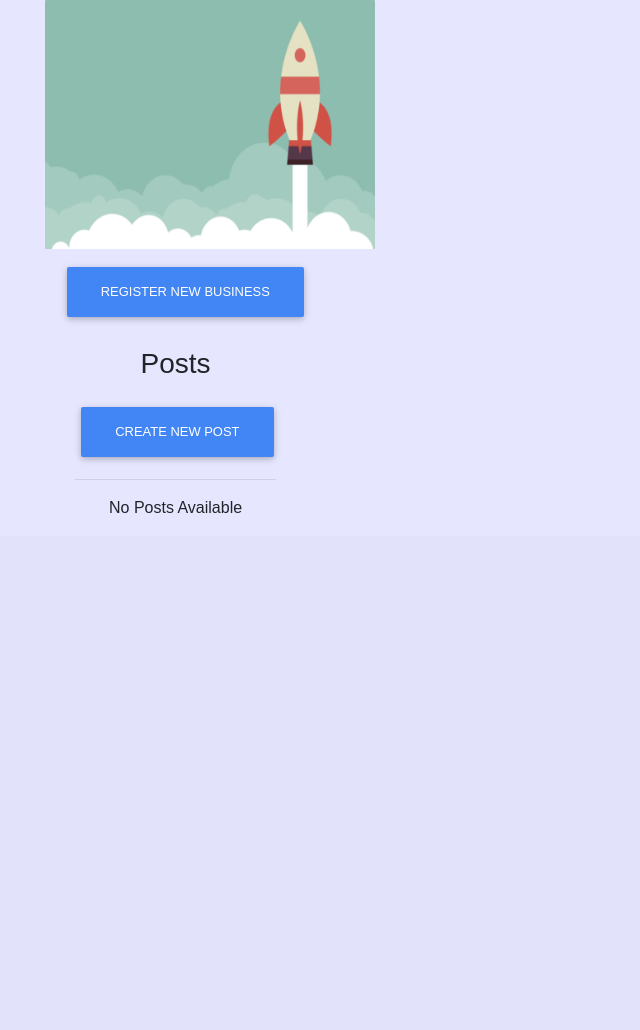
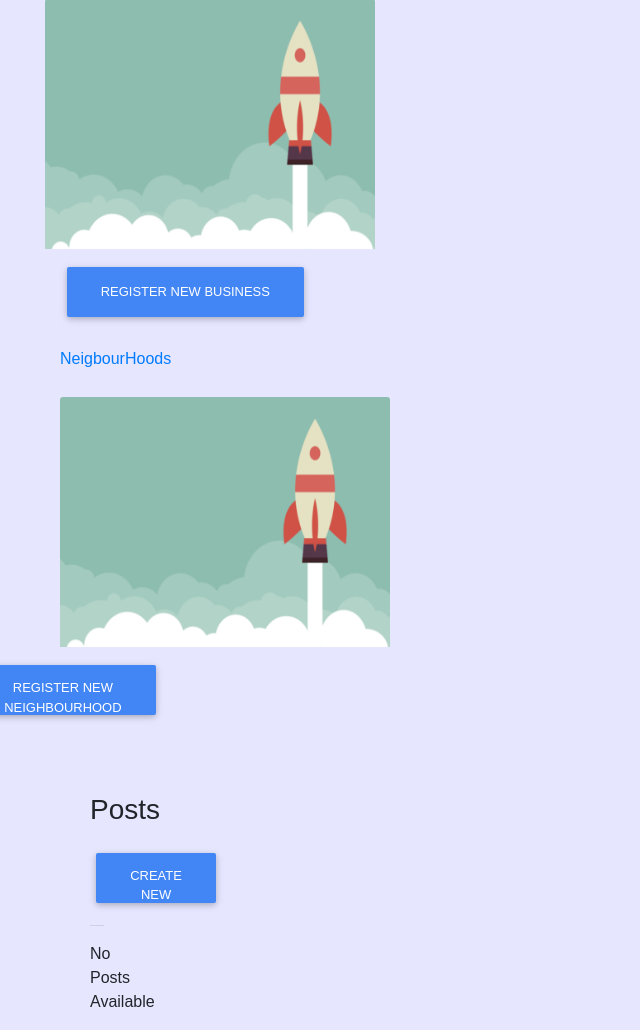
Before and after one commit to 3xistentialcrisis/Hood, a Django app: page /homepage/ in a window 1280 px wide. Shown: the part 565-1595 px from the top of the page, without its empty margins (0-640 px from the left). Before the commit the page ends 1078 px from the top, so only its background shows below. Run offline with Django 3.2, Linux system fonts and the light colour scheme; the visitor is signed in with stand-in values (Sample User, id 1); data that the repository does not hold is empty; some libraries are stand-ins or nearby versions.

Commit message:
Create neighbourhood views i.e. to create, view all and individual neighbourhood

```diff
--- a/hoodapp/models.py
+++ b/hoodapp/models.py
@@ -24,6 +24,11 @@ class Neighbourhood(models.Model):
     def get_neighbourhoods(cls):
         estates = Neighbourhood.objects.all()
         return estates
+
+    @classmethod
+    def get_one_hood(cls,id):
+        chosen_hood = cls.objects.get(id=id)
+        return chosen_hood
 
 #User Profile
 class Profile(models.Model):
--- a/hoodapp/templates/homepage.html
+++ b/hoodapp/templates/homepage.html
@@ -12,6 +12,7 @@
 <body>
     <div class="container-fluid" style="margin-top:5%;">
             <div class="container-fluid">
+                    <!-- Businesses -->
                     <div class="col-md-4">
                             <a href="{% url 'hoodapp:businesses'%}">
                                 <div class="panel panel-default" >
@@ -35,6 +36,34 @@
                             </a>
 
                     </div>
+                    <br>
+                    <br>
+
+                    <!-- NeigbourHoods -->
+                    <div class="col-md-4">
+                            <a href="{% url 'hoodapp:all_hoods'%}">
+                                <div class="panel panel-default" >
+                                    <div class="panel heading;" style="height:50px;">
+                                        <p>NeigbourHoods</p>
+                                    </div>
+                                    <div class="panel-body" style="height:300px;">
+
+                                            <img class="card-img-top dark"
+                                                src="/static/images/business.png"
+                                                style="width:330px;height:250px;">
+                                                <br>
+                                                <br>
+                                                <div class="text-center">
+                                                        <a href="{% url 'hoodapp:new_hood' %}">
+                                                        <button class="btn btn-primary" style="height:50px;  margin-top: -6px;margin-left: -90px;">Register New Neighbourhood</button>
+                                                        </a>
+                                                </div>
+                                        </div>
+
+                            </a>
+                    </div>
+                    <br>
+                    <br>
 
                     <!-- Display Posts -->
                     <br>
--- a/hoodapp/urls.py
+++ b/hoodapp/urls.py
@@ -19,7 +19,9 @@ urlpatterns = [
     url(r'^post/', views.new_post, name='new_post'),
     url(r'^businesses/',views.businesses, name='businesses'),
     url(r'^new_business/$',views.new_business, name='new_business'),
-
+    url(r'^new_hood/$',views.create_neighbourhood, name='new_hood'),
+    url(r'^all_hoods/',views.neighbourhoods, name='all_hoods'),
+    url(r'^neighborhood/(\d+)',views.hood_details, name='onehood'),
 ]
 
 
--- a/hoodapp/views.py
+++ b/hoodapp/views.py
@@ -154,3 +154,36 @@ def new_post(request):
         form = PostMessageForm()
 
     return render(request,'new_post.html',{"form":form})
+
+
+#Create Neighbourhood
+@login_required(login_url='/accounts/login')
+def create_neighbourhood(request):
+    if request.method=='post':
+        form=NeighbourhoodForm(request.POST,request.files)
+        if form.is_valid:
+            neighbour=form.save(commit=False)
+            neighbour.user=current_user
+            neigghbour.save()
+            return redirect('hoodapp:homepage')
+
+        else:
+            form=NeighbourhoodForm()
+        return render(request,'neighbourhood.html',{"form":form})
+
+#All Neighbourhoods
+def neighbourhoods(request):
+    current_user=request.user
+    hoods=Neighbourhood.get_neighbourhoods
+    return render (request,'allneighbourhoods.html',{"user":current_user,"hoods":hoods})
+
+#One Neighbourhood
+@login_required(login_url='/accounts/login')
+def hood_details(request,neighbourhood_name):
+    if len(Follow.objects.all().filter(user=request.user))>0:
+        details=Neighbourhood.get_one_hood(neighbourhood_name)
+        exists=Follow.objects.all().get(user=request.user)
+    else:
+        details=Neighbourhood.get_one_hood(neighbourhood_name)
+        exists=0
+    return render(request,'one_hood.html',{"exists":exists,"details":details})
```
Also changed, not shown: hoodapp/templates/allneighbourhoods.html (added, +23 -0 lines), hoodapp/templates/neighbourhood.html (added, +27 -0 lines), hoodapp/templates/one_hood.html (added, +21 -0 lines).
